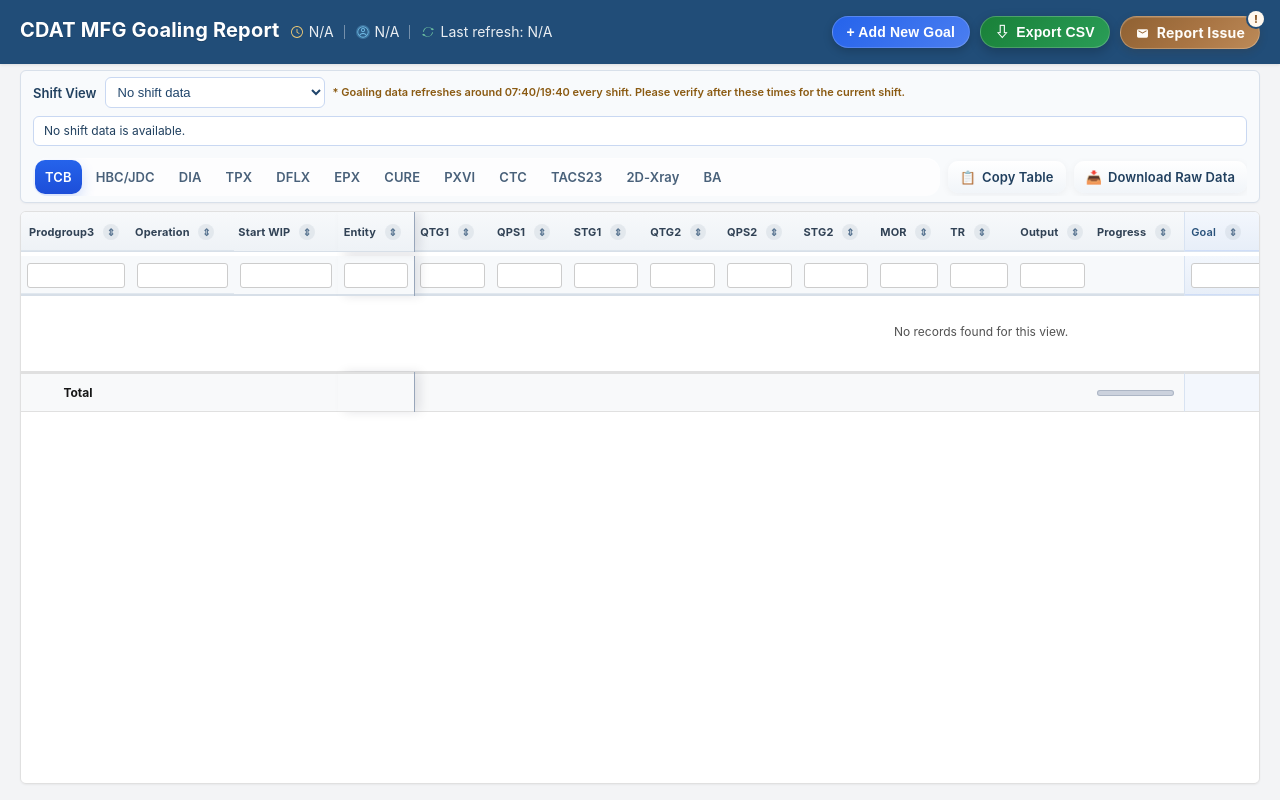
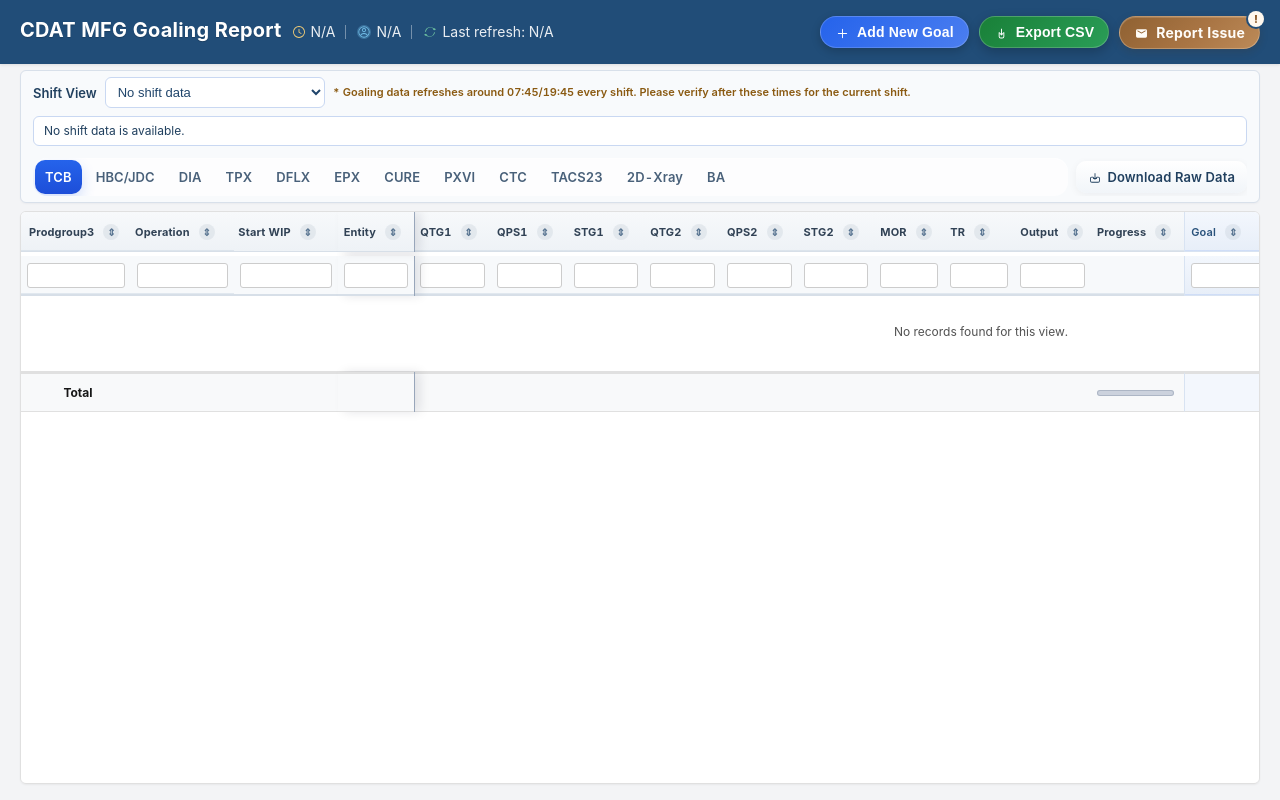
Before and after one commit to wanjichen/CDAT_Goaling, a Flask app: template templates/index.html in a window 1280 px wide. Run offline with Flask 3, Linux system fonts and the light colour scheme; the template is opened without the code that fills it, so the values that code supplies are empty; parts of the project's set-up code (start-up, migrations or seed data) failed here and were passed over; some libraries are stand-ins or nearby versions.

Commit message:
Refine iOS-style UI: unify SVG icons/buttons, polish shift-bar styling, adopt system font stack, and revert editable-field background tint for a cleaner look.

```diff
--- a/static/css/app.css
+++ b/static/css/app.css
@@ -45,9 +45,18 @@
 
 body {
     margin: 0;
-    font-family: 'Inter', 'Segoe UI', system-ui, sans-serif;
+    /* iOS-like system font stack (SF Pro on Apple devices, Segoe UI on Windows) */
+    font-family: -apple-system, BlinkMacSystemFont, "SF Pro Text", "SF Pro Display", "Segoe UI", Roboto,
+        Helvetica, Arial, system-ui, sans-serif;
     background: var(--bg-body);
     color: var(--text-dark);
+
+    /* Improve legibility on Apple platforms; harmless elsewhere */
+    -webkit-font-smoothing: antialiased;
+    -moz-osx-font-smoothing: grayscale;
+
+    /* Data tables look better when numbers align */
+    font-variant-numeric: tabular-nums;
 }
 
 .header {
--- a/static/css/index.css
+++ b/static/css/index.css
@@ -438,6 +438,14 @@ body {
             line-height: 1;
         }
 
+        .header .tab-link .btn-icon svg {
+            width: 15px;
+            height: 15px;
+            display: block;
+            transform: translateY(1px);
+            fill: currentColor;
+        }
+
         .header .btn-export {
             background: linear-gradient(135deg, var(--success) 0%, #2a9d57 100%) !important;
             color: #ffffff !important;
@@ -473,6 +481,7 @@ body {
             flex: 1 1 380px;
             min-width: 260px;
         }
+
 
         .shift-filter-controls {
             display: flex;
@@ -547,13 +556,13 @@ body {
             box-shadow: 0 6px 14px rgba(37, 99, 235, 0.2);
         }
 
-        /* Normalize <a> and <button> rendering so both controls are pixel-identical. */
+        /* Download Raw Data button (anchor) — tuned for SVG icons + consistent height */
         .shift-filter-bar .nav-tabs .copy-tab-btn {
             box-sizing: border-box;
-            line-height: 1;
+            margin-left: 0;
+            flex: 0 0 auto;
             height: 32px;
-            padding-top: 8px;
-            padding-bottom: 8px;
+            padding: 8px 12px;
             border-radius: 10px;
             border: none;
             background: linear-gradient(180deg, var(--nav-copy-bg) 0%, #f1f5f9 100%);
@@ -561,23 +570,23 @@ body {
             box-shadow: 0 2px 8px rgba(15, 23, 42, 0.05);
         }
 
-        .shift-filter-bar .nav-tabs .copy-tab-btn {
-            margin-left: 0;
-            flex: 0 0 auto;
-            padding-left: 12px;
-            padding-right: 12px;
-            background: linear-gradient(180deg, var(--nav-copy-bg) 0%, #f1f5f9 100%);
-            color: var(--pane-text);
-            box-shadow: 0 2px 8px rgba(15, 23, 42, 0.05);
+        .shift-filter-bar .nav-tabs .copy-tab-btn:hover {
+            background: linear-gradient(180deg, #eef2f7 0%, #e9eef6 100%);
+            box-shadow: 0 4px 12px rgba(15, 23, 42, 0.08);
+            transform: translateY(-1px);
         }
 
-        /* Normalize <a> and <button> rendering so the download link matches the Copy Table button height. */
-        .shift-filter-bar .nav-tabs a.copy-tab-btn {
-            line-height: 1;
-            padding-top: 8px;
-            padding-bottom: 8px;
-            min-height: 26px;
-            box-sizing: border-box;
+        .shift-filter-bar .nav-tabs .copy-tab-btn:active {
+            transform: translateY(0);
+            box-shadow: 0 2px 8px rgba(15, 23, 42, 0.06);
+        }
+
+        .shift-filter-bar .nav-tabs .copy-tab-btn .btn-icon svg {
+            width: 14px;
+            height: 14px;
+            display: block;
+            transform: translateY(1px);
+            fill: currentColor;
         }
 
         .shift-filter-form {
@@ -1083,6 +1092,7 @@ body {
             box-sizing: border-box;
             padding: 0 8px;
             transition: all 0.2s;
+            cursor: text;
         }
 
         /* Allow multi-line input for Miss Goal Comment */
--- a/static/css/test.css
+++ b/static/css/test.css
@@ -627,6 +627,8 @@
   box-sizing: border-box;
   font-size: 12px;
   padding: 3px 4px;
+  cursor: text;
+  background: transparent;
 }
 
 /* Column width hints */
--- a/static/js/index.js
+++ b/static/js/index.js
@@ -680,67 +680,6 @@ function getVisibleDataRows() {
     return Array.from(tbody.querySelectorAll("tr:not(.empty-state-row)")).filter(row => row.style.display !== 'none');
 }
 
-function buildTableClipboardText() {
-    const visibleCols = getVisibleColumns();
-    const visibleRows = getVisibleDataRows();
-
-    if (visibleCols.length === 0) {
-        return '';
-    }
-
-    const headerLine = visibleCols
-        .map(th => stripSortGlyphs(th.textContent))
-        .join('\t');
-
-    const bodyLines = visibleRows.map(row => {
-        const rowCells = visibleCols.map(th => {
-            const colName = th.getAttribute('data-col');
-            const td = row.querySelector(`td[data-col="${colName}"]`);
-            return getCellValue(td, false).replace(/[\t\r\n]+/g, ' ').trim();
-        });
-        return rowCells.join('\t');
-    });
-
-    return [headerLine, ...bodyLines].join('\n');
-}
-
-async function copyTableToClipboard() {
-    const clipboardText = buildTableClipboardText();
-
-    if (!clipboardText) {
-        showToast('No table data to copy.', 'error');
-        return;
-    }
-
-    try {
-        if (navigator.clipboard && window.isSecureContext) {
-            await navigator.clipboard.writeText(clipboardText);
-            showToast('Table copied to clipboard.', 'success');
-            return;
-        }
-
-        const textArea = document.createElement('textarea');
-        textArea.value = clipboardText;
-        textArea.style.position = 'fixed';
-        textArea.style.left = '-9999px';
-        textArea.style.top = '0';
-        document.body.appendChild(textArea);
-        textArea.focus();
-        textArea.select();
-
-        const copied = document.execCommand('copy');
-        document.body.removeChild(textArea);
-
-        if (!copied) {
-            throw new Error('Copy command was rejected');
-        }
-
-        showToast('Table copied to clipboard.', 'success');
-    } catch (error) {
-        showToast('Copy failed. Please try again.', 'error');
-    }
-}
-
 // --- FILTERING LOGIC ---
 function applyFilters() {
     const filterInputs = document.querySelectorAll('.filter-input-field');
--- a/templates/index.html
+++ b/templates/index.html
@@ -60,9 +60,28 @@
             </div>
         </div>
         <div class="header-actions">
-            <button class="tab-link btn-primary" onclick="openModal()">+ Add New Goal</button>
-            <button class="tab-link btn-secondary btn-export" onclick="exportToCSV()"><span class="btn-icon"
-                    aria-hidden="true">&#8681;</span>Export CSV</button>
+            <button class="tab-link btn-primary" onclick="openModal()">
+                <span class="btn-icon" aria-hidden="true">
+                    <!-- iOS-style: plus -->
+                    <svg viewBox="0 0 24 24" role="img" focusable="false" aria-hidden="true">
+                        <path
+                            d="M12 4.5a.75.75 0 0 1 .75.75v6h6a.75.75 0 0 1 0 1.5h-6v6a.75.75 0 0 1-1.5 0v-6h-6a.75.75 0 0 1 0-1.5h6v-6A.75.75 0 0 1 12 4.5Z" />
+                    </svg>
+                </span>
+                Add New Goal
+            </button>
+            <button class="tab-link btn-secondary btn-export" onclick="exportToCSV()">
+                <span class="btn-icon" aria-hidden="true">
+                    <!-- iOS-style: square.and.arrow.down -->
+                    <svg viewBox="0 0 24 24" role="img" focusable="false" aria-hidden="true">
+                        <path
+                            d="M8.25 9.75a.75.75 0 0 1 .75.75v6.25c0 .97.78 1.75 1.75 1.75h2.5c.97 0 1.75-.78 1.75-1.75V10.5a.75.75 0 0 1 1.5 0v6.25A3.25 3.25 0 0 1 13.25 20h-2.5A3.25 3.25 0 0 1 7.5 16.75V10.5a.75.75 0 0 1 .75-.75Z" />
+                        <path
+                            d="M12 4a.75.75 0 0 1 .75.75v7.69l1.72-1.72a.75.75 0 1 1 1.06 1.06l-3 3a.75.75 0 0 1-1.06 0l-3-3a.75.75 0 1 1 1.06-1.06l1.72 1.72V4.75A.75.75 0 0 1 12 4Z" />
+                    </svg>
+                </span>
+                Export CSV
+            </button>
             <a class="tab-link btn-secondary btn-issue" href="mailto:wanji.chen@intel.com"
                 onclick="return confirmReportIssue(event)">
                 <span class="btn-icon" aria-hidden="true">
@@ -91,7 +110,7 @@
                 </select>
             </form>
             <div class="shift-filter-note" role="note" aria-label="Data refresh schedule">
-                * Goaling data refreshes around 07:40/19:40 every shift. Please verify after these times for the current
+                * Goaling data refreshes around 07:45/19:45 every shift. Please verify after these times for the current
                 shift.
             </div>
             {% if shift_mismatch or not selected_shift %}
@@ -133,13 +152,18 @@
                 <a href="{{ url_for('index', page='2D-Xray', shift=selected_shift) }}" class="tab-link">2D-Xray</a>
                 <a href="{{ url_for('index', page='BA', shift=selected_shift) }}" class="tab-link">BA</a>
             </div>
-            <button class="tab-link copy-tab-btn" onclick="copyTableToClipboard()"
-                title="Copy the visible table rows and columns to your clipboard"
-                aria-label="Copy the visible table rows and columns to your clipboard"><span class="btn-icon"
-                    aria-hidden="true">&#128203;</span>Copy Table</button>
             <a class="tab-link copy-tab-btn" href="{{ url_for('download_wip_goal_reckon_raw') }}"
                 title="Download raw data for validation purpose" aria-label="Download raw validation CSV">
-                <span class="btn-icon" aria-hidden="true">&#128229;</span>Download Raw Data
+                <span class="btn-icon" aria-hidden="true">
+                    <!-- iOS-style: tray.and.arrow.down -->
+                    <svg viewBox="0 0 24 24" role="img" focusable="false" aria-hidden="true">
+                        <path
+                            d="M12 3.5a.75.75 0 0 1 .75.75v8.19l1.22-1.22a.75.75 0 1 1 1.06 1.06l-2.5 2.5a.75.75 0 0 1-1.06 0l-2.5-2.5a.75.75 0 0 1 1.06-1.06l1.22 1.22V4.25A.75.75 0 0 1 12 3.5Z" />
+                        <path
+                            d="M6.25 9.75h2.42a.75.75 0 0 1 .7.47l.8 2.03h3.66l.8-2.03a.75.75 0 0 1 .7-.47h2.42A2.75 2.75 0 0 1 20.5 12.5v4.25A3.25 3.25 0 0 1 17.25 20H6.75A3.25 3.25 0 0 1 3.5 16.75V12.5a2.75 2.75 0 0 1 2.75-2.75Zm0 1.5c-.69 0-1.25.56-1.25 1.25v4.25c0 .97.78 1.75 1.75 1.75h10.5c.97 0 1.75-.78 1.75-1.75V12.5c0-.69-.56-1.25-1.25-1.25h-1.91l-.8 2.03a.75.75 0 0 1-.7.47h-4.69a.75.75 0 0 1-.7-.47l-.8-2.03H6.25Z" />
+                    </svg>
+                </span>
+                Download Raw Data
             </a>
         </div>
     </div>
```
Also changed, not shown: static/js/test.js (+0 -19 lines), templates/test.html (+34 -12 lines).
